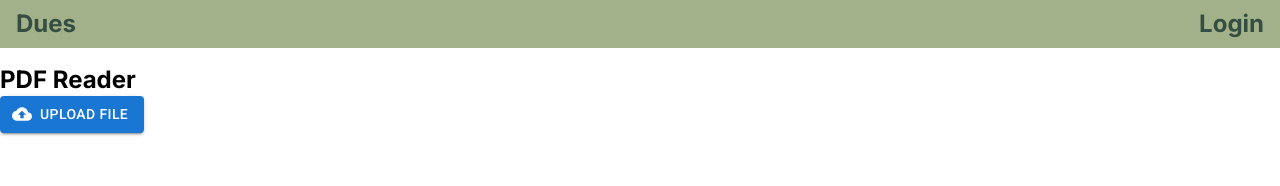
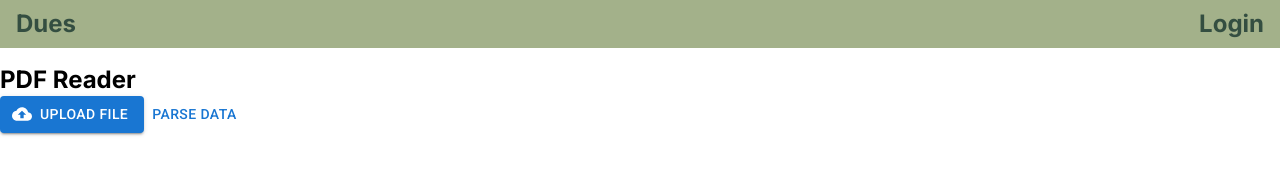
Before and after one commit to NE1NN/dues, a Next.js app: page / in a window 1280 px wide. Shown: the top 186 px of the page. Built offline with nearby package versions, Linux system fonts and the light colour scheme; no server answers; the database is empty.

Commit message:
add parse data button in pdf.tsx

```diff
--- a/next.config.js
+++ b/next.config.js
@@ -1,6 +1,6 @@
 /** @type {import('next').NextConfig} */
 const nextConfig = {
-	reactStrictMode: true,
+	reactStrictMode: false,
 	experimental: {
 		appDir: true,
 		esmExternals: 'loose', // required to make Konva & react-konva work
--- a/src/app/components/Pdf.tsx
+++ b/src/app/components/Pdf.tsx
@@ -1,10 +1,13 @@
 'use client';
+import { useState } from 'react';
+import * as pdfjsLib from 'pdfjs-dist';
 import { Button } from '@mui/material';
 import { styled } from '@mui/material/styles';
 import { CloudUpload } from '@mui/icons-material';
-import * as pdfjsLib from 'pdfjs-dist';
 
 export default function Pdf() {
+	const [rawData, setRawData] = useState<File>();
+
 	const VisuallyHiddenInput = styled('input')({
 		clip: 'rect(0 0 0 0)',
 		clipPath: 'inset(50%)',
@@ -85,7 +88,7 @@ export default function Pdf() {
 			if (name.trim() !== 'and') {
 				output.push({
 					name: name.trim(),
-					dueDate: dueDate.replace('11:59', '').trim(),
+					dueDate: dueDate.replace('11:59', '').trim().replace('2023', '23'),
 				});
 			}
 		});
@@ -103,7 +106,7 @@ export default function Pdf() {
 		const cleanArr = filter2.join(' ');
 		const splitByPM = cleanArr.split('PM');
 		const assessments = extractAssessmentsInfo(splitByPM);
-		console.log(assessments);
+		return assessments;
 	};
 
 	const extraction1 = (text: string) => {
@@ -146,9 +149,8 @@ export default function Pdf() {
 				for (let i = 0; i < texts.length; i++) {
 					texts[i] = texts[i].replace(/\s+/g, ' ').trim();
 				}
-				console.log(texts[0]);
-				extraction1(texts[0]);
-				return texts;
+				const output = extraction1(texts[0]);
+				return output;
 			});
 		});
 	}
@@ -170,13 +172,18 @@ export default function Pdf() {
 		});
 	}
 
-	const handleFileChange = async (event: any) => {
+	const handleFileChange = (event: any) => {
 		const file: File = event.target.files[0];
+		setRawData(file);
+	};
 
-		if (file) {
+	const handleParseButton = async () => {
+		if (rawData) {
 			const fileReader = new FileReader();
-			const input = await readFileAsArrayBuffer(file);
-			pdfToText(input as unknown as ArrayBuffer);
+			const input = await readFileAsArrayBuffer(rawData);
+			const assessments = await pdfToText(input as unknown as ArrayBuffer);
+		} else {
+			alert('ERROR: cannot parse, no file uploaded');
 		}
 	};
 
@@ -187,6 +194,7 @@ export default function Pdf() {
 				Upload File
 				<VisuallyHiddenInput type="file" onChange={handleFileChange} />
 			</Button>
+			<Button onClick={handleParseButton}>Parse Data</Button>
 		</div>
 	);
 }
```
Also changed, not shown: 2 other files (tests, documents, lock files or other folders).
